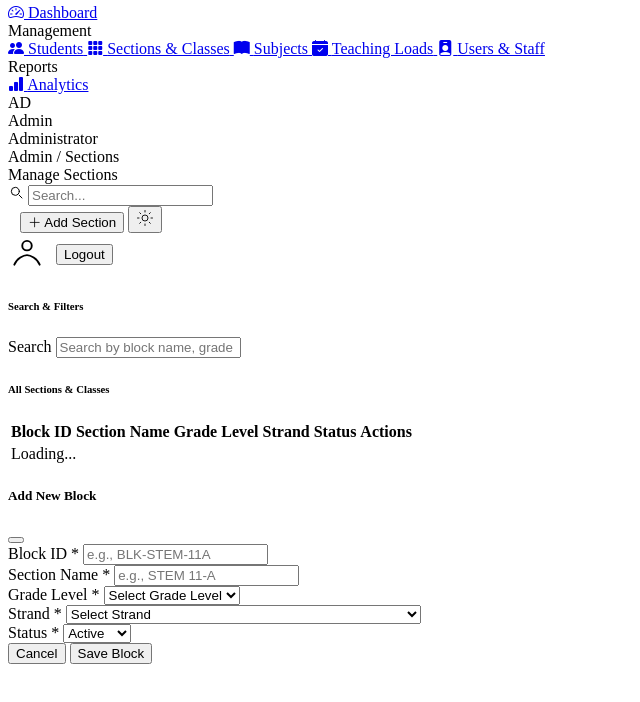
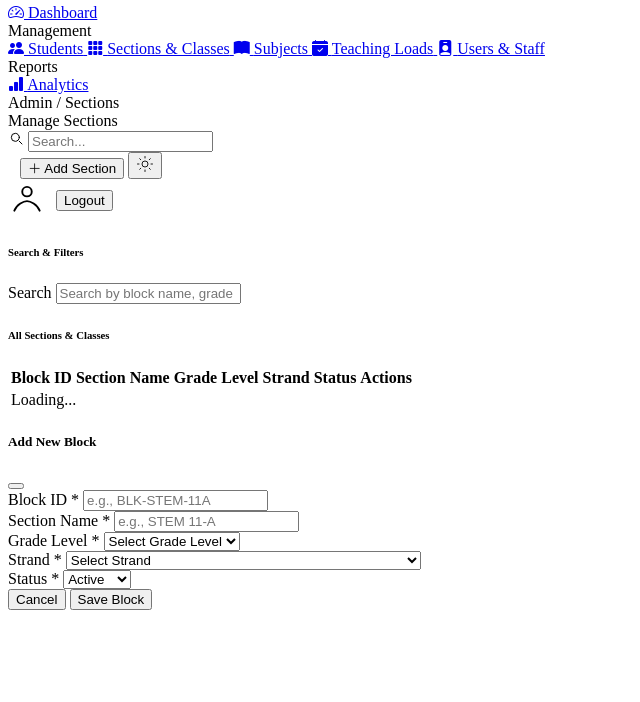
Before and after one commit to Wr3ckage7719/mabini-hs-attendance, a website with bundled scripts: page Mabini_attendance_system/public/admin/blocks.html in a window 1280 px wide. Shown: the part 58-760 px from the top of the page, without its empty margins (0-640 px from the left). Built offline with nearby package versions, Linux system fonts and the light colour scheme; a script that the page names is missing.

Commit message:
Remove hardcoded placeholder text from sidebar to prevent flickering

```diff
--- a/Mabini_attendance_system/public/admin/blocks.html
+++ b/Mabini_attendance_system/public/admin/blocks.html
@@ -103,10 +103,10 @@
         <!-- User Profile in Sidebar Footer -->
         <div class="sidebar-footer">
             <div class="user-profile">
-                <div class="user-avatar" id="userAvatar">AD</div>
+                <div class="user-avatar" id="userAvatar"></div>
                 <div class="user-details">
-                    <div class="user-name" id="userName">Admin</div>
-                    <div class="user-role" id="userRole">Administrator</div>
+                    <div class="user-name" id="userName"></div>
+                    <div class="user-role" id="userRole"></div>
                 </div>
             </div>
         </div>
```
Also changed, not shown: Mabini_attendance_system/public/admin/dashboard.html (+3 -3 lines), Mabini_attendance_system/public/admin/reports.html (+3 -3 lines), Mabini_attendance_system/public/admin/sections.html (+3 -3 lines), Mabini_attendance_system/public/admin/sms-notifications.html (+3 -3 lines), Mabini_attendance_system/public/admin/students.html (+3 -3 lines), Mabini_attendance_system/public/admin/subjects.html (+3 -3 lines), Mabini_attendance_system/public/admin/teachers.html (+3 -3 lines), Mabini_attendance_system/public/admin/teaching-loads.html (+3 -3 lines), Mabini_attendance_system/public/admin/users.html (+3 -3 lines).
